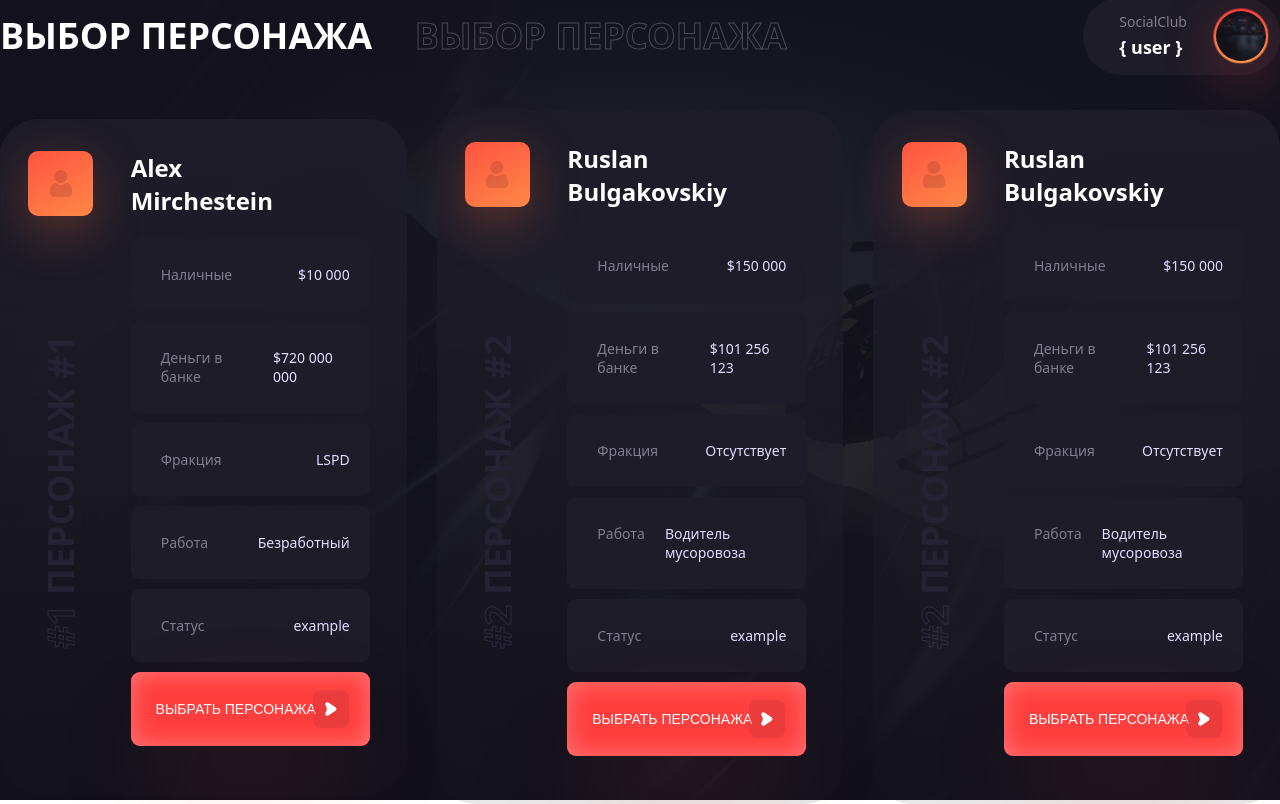
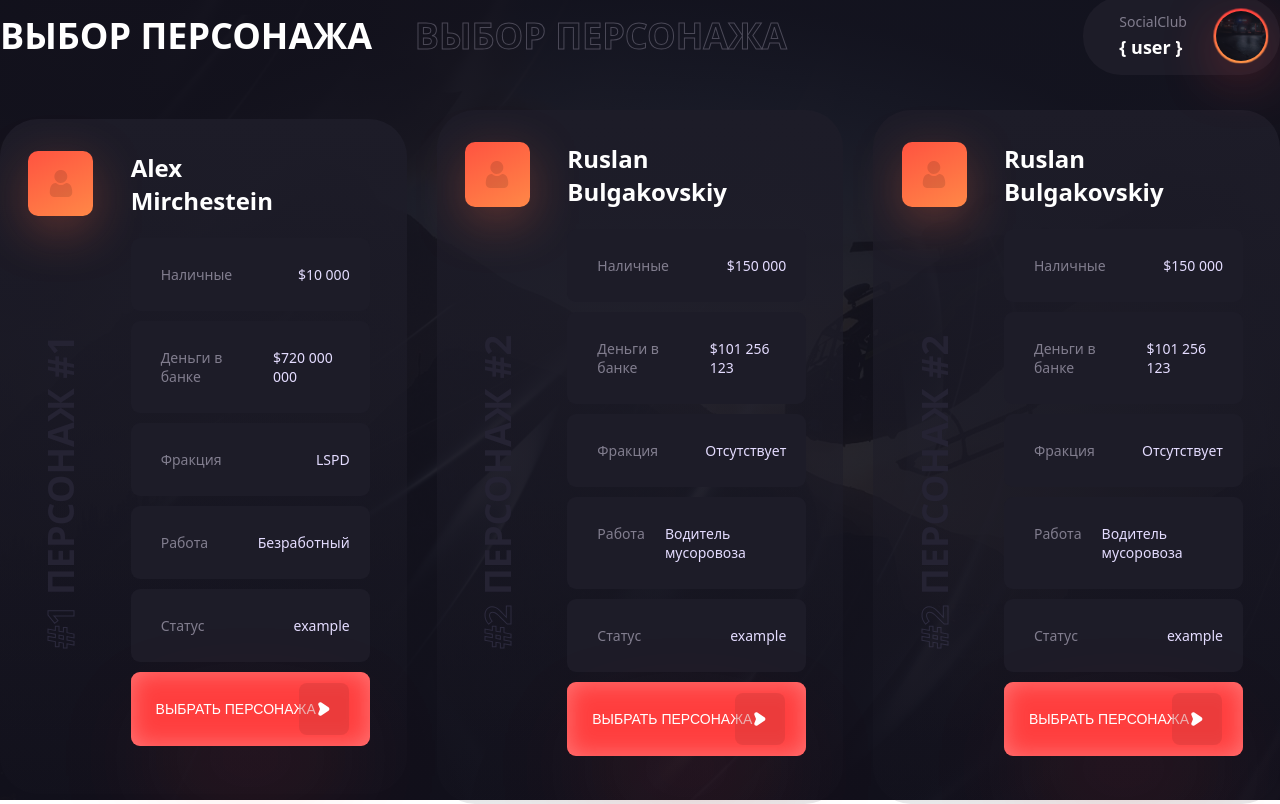
Before and after one commit to uvanov/meta-frontend, a React (Create React App) app: page / in a window 1280 px wide. Built offline with nearby package versions, Linux system fonts and the light colour scheme.

Commit message:
Remove ebaniy kostil

```diff
--- a/src/components/ui/Button.tsx
+++ b/src/components/ui/Button.tsx
@@ -38,13 +38,13 @@ const DangerButtonVariant = () => css`
   font-weight: 500;
 `;
 
-const ButtonArrowLabel = styled.div<{ large: boolean }>`
+const ButtonArrowLabel = styled.div`
   position: absolute;
   right: 21px;
   display: flex;
   justify-content: center;
   align-items: center;
-  padding: ${({ large }) => large ? '19px' : '12px'};
+  padding: 19px;
   background: rgba(205, 56, 56, 0.4);
   border-radius: 8px;
 `;
@@ -79,7 +79,7 @@ export const Button: React.FC<ButtonProps> = ({ children, variant, large, ...rem
 
       {
         variant === 'danger' && (
-          <ButtonArrowLabel large={ large ? large : false } >
+          <ButtonArrowLabel>
             <ArrowRight/>
           </ButtonArrowLabel>
         )
```
Also changed, not shown: src/components/pages/select-character/components/DataSection.jsx (renamed from src/components/pages/select-character/components/DataSection.js).
